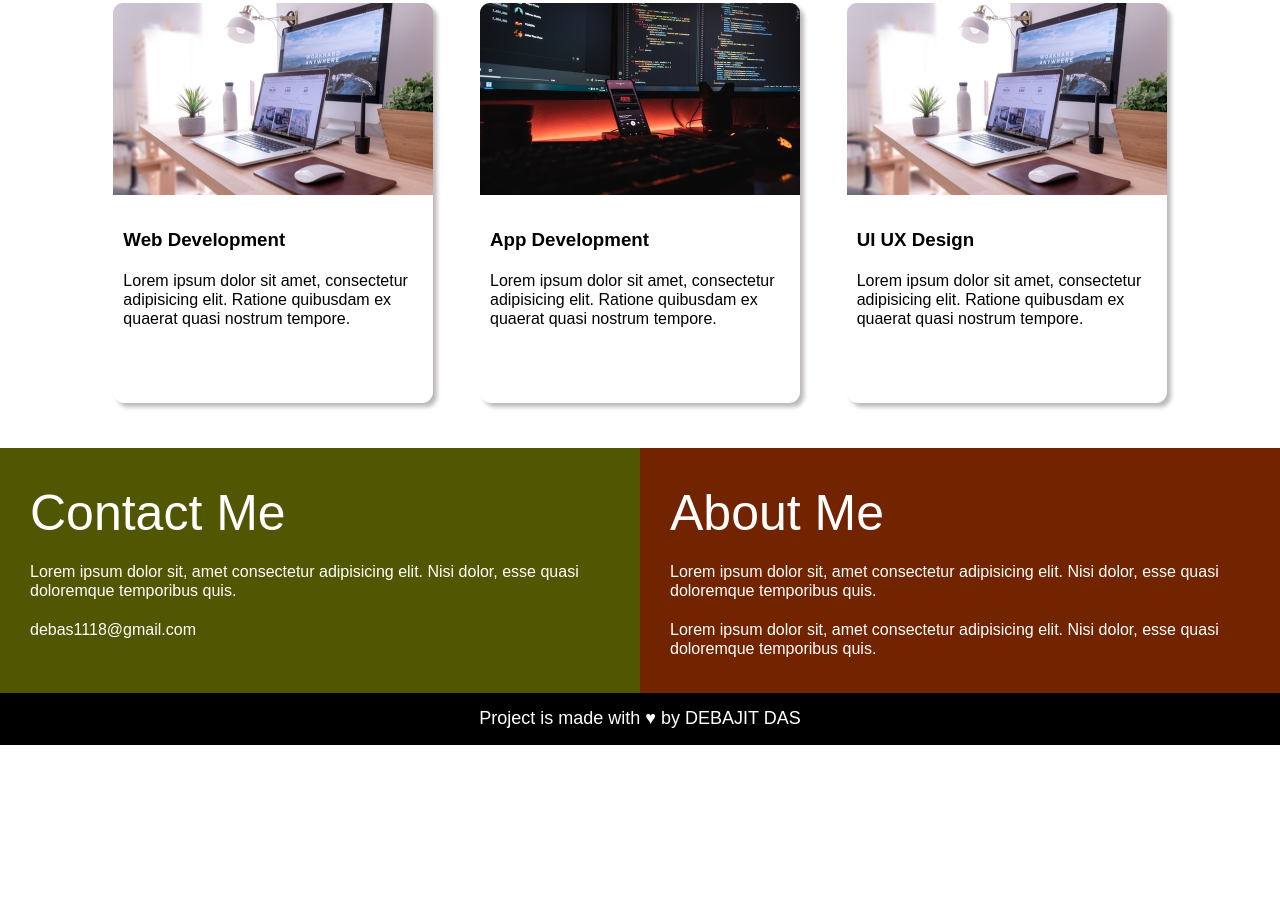
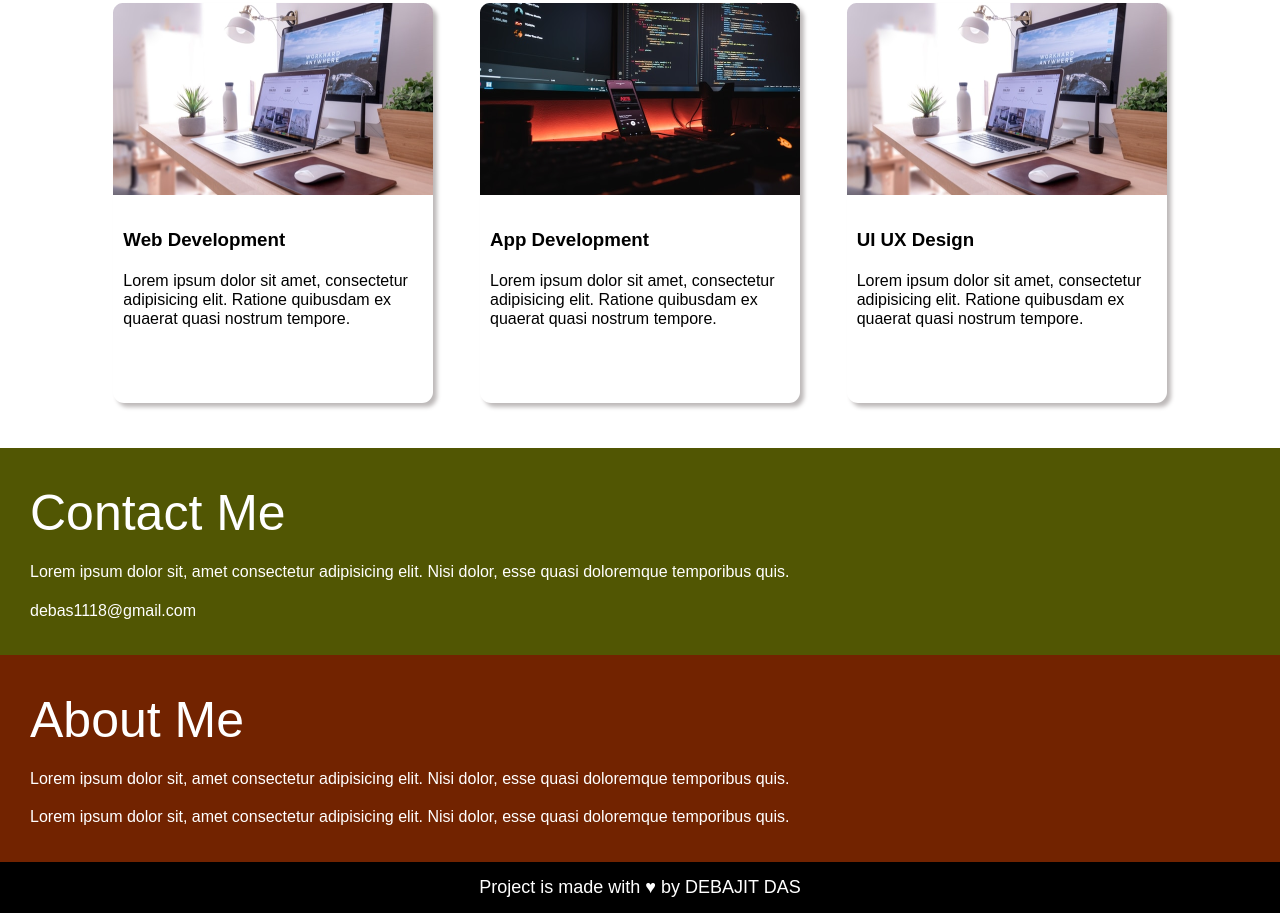
Before and after one commit to debajit-das/CSS-5, a plain HTML site: page index.html in a window 1280 px wide. Shown: the part 1002-1915 px from the top of the page. Before the commit the page ends 1747 px from the top, so only its background shows below. Drawn offline with Linux system fonts and the light colour scheme.

Commit message:
Update style.css

```diff
--- a/style.css
+++ b/style.css
@@ -63,7 +63,7 @@ h1 {
 }
 .about {
   display: grid;
-  grid-template-columns: repeat(2, 1fr);
+
 }
 .contact {
   background-color: #515603;
```
